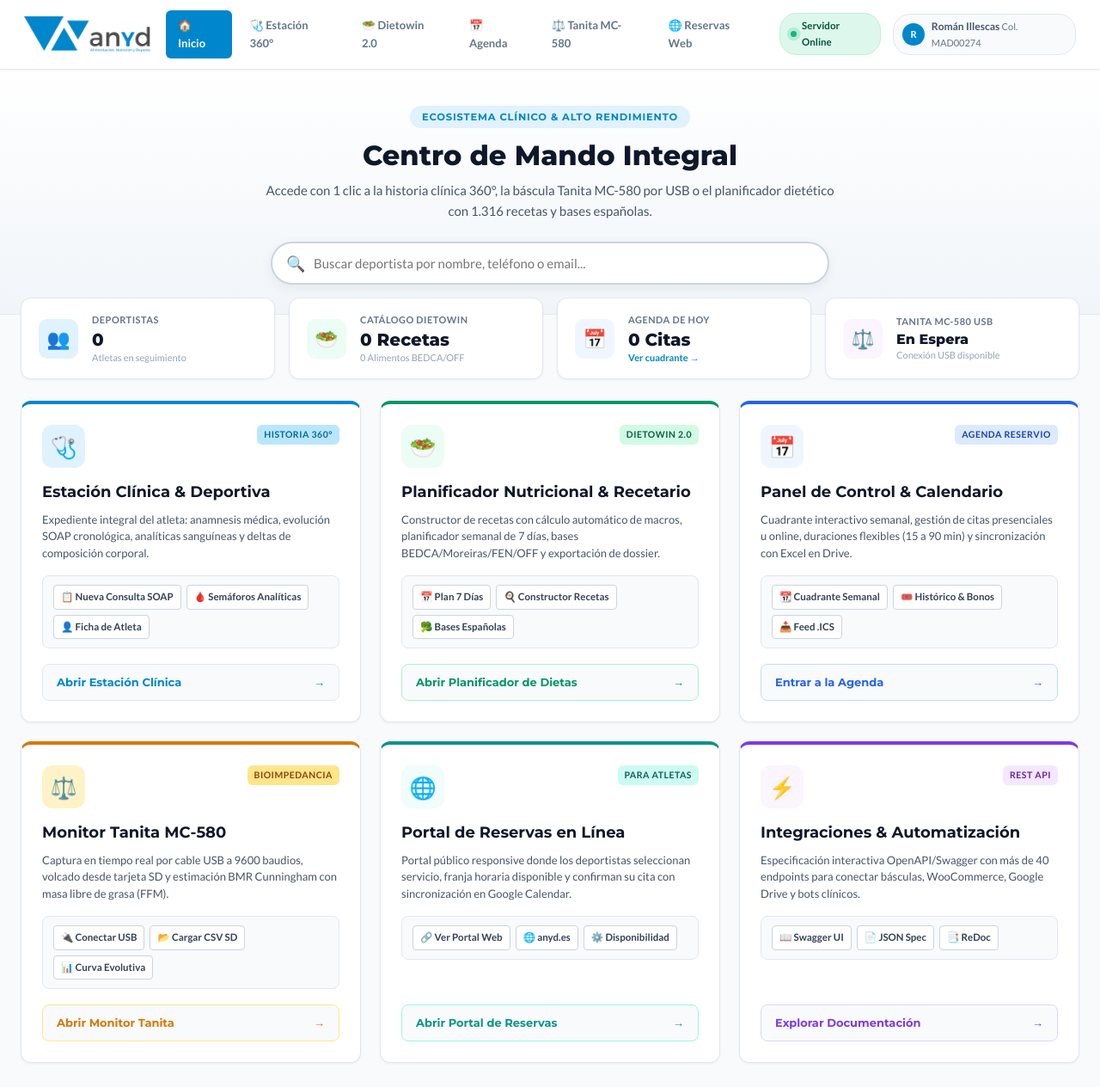
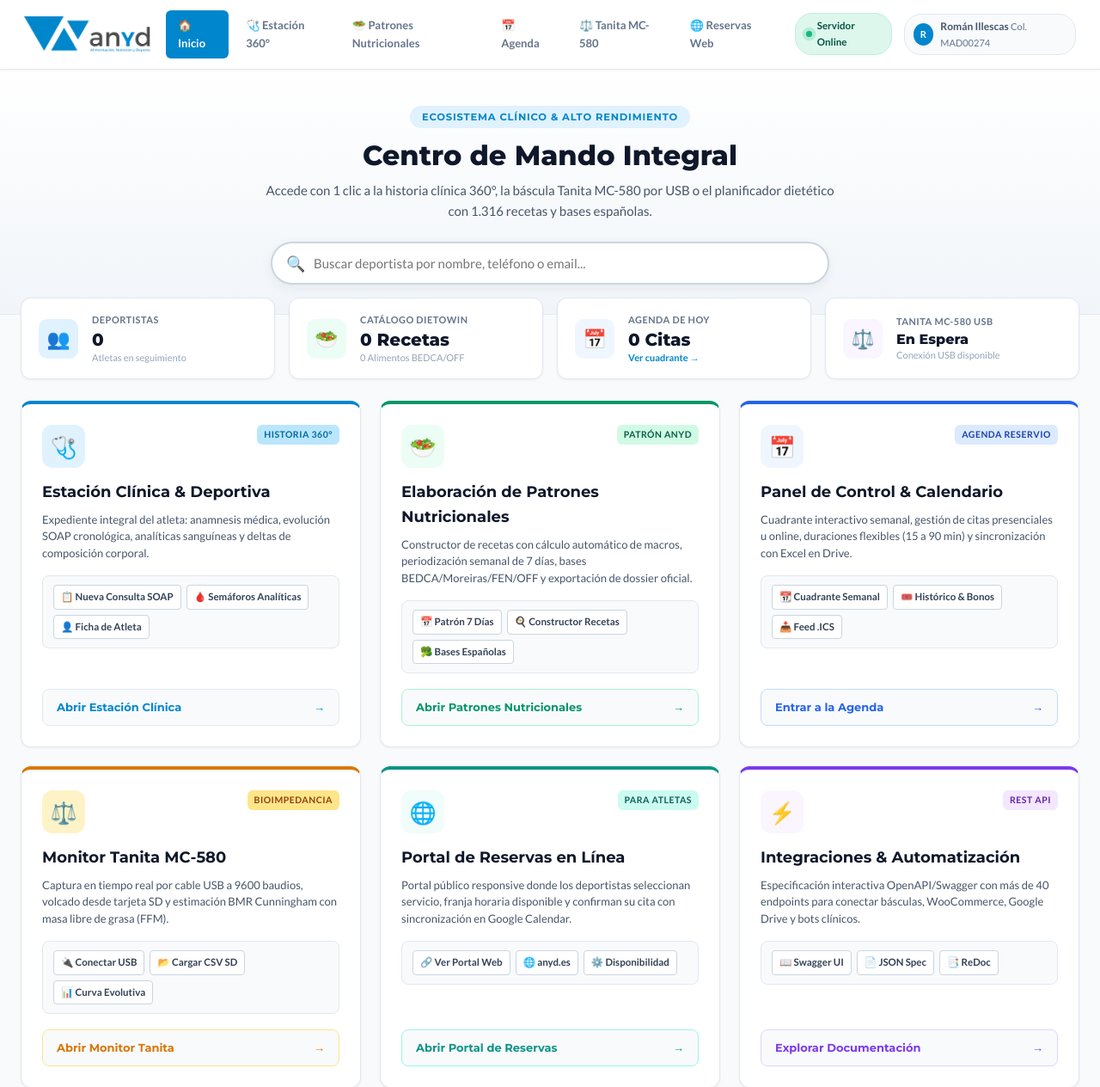
Before and after one commit to RillescasIA/agente-anyd, a FastAPI app: page / in a window 1280 px wide. Shown: the top 1264 px of the page at 86% size. Run offline with FastAPI, Linux system fonts and the light colour scheme; data that the repository does not hold is empty.

Commit message:
fix(terminologia): sustituir 'dietas/dieta' por 'Patrones Nutricionales / Patrón Nutricional' en toda la interfaz y rutas

```diff
--- a/main.py
+++ b/main.py
@@ -1355,8 +1355,10 @@ class SavePlanRequest(BaseModel):
     weekly_data: Optional[Dict[str, Any]] = None
     notes: Optional[str] = ""
 
+@app.get("/patrones-nutricionales", response_class=HTMLResponse)
+@app.get("/patron-nutricional", response_class=HTMLResponse)
 @app.get("/dietas", response_class=HTMLResponse)
-def page_dietas(request: Request, client: Optional[str] = None):
+def page_patrones_nutricionales(request: Request, client: Optional[str] = None):
     conn = get_db()
     cursor = conn.cursor()
     cursor.execute("SELECT id, fullname, phone, email FROM clients ORDER BY fullname ASC")
--- a/templates/admin.html
+++ b/templates/admin.html
@@ -571,7 +571,7 @@
                 <li class="nav-item {% if current_tab != 'past' %}active{% endif %}"><a href="/admin">📅 Calendario</a></li>
                 <li class="nav-item {% if current_tab == 'past' %}active{% endif %}"><a href="/admin?tab=past">🎟️ Histórico / Bonos (Excel)</a></li>
                 <li class="nav-item"><a href="/consulta" style="color:var(--anyd-blue); font-weight:700; background:rgba(0,134,205,0.08);">🩺 Estación Clínica</a></li>
-                <li class="nav-item"><a href="/dietas" style="color:#059669; font-weight:700;">🥗 Dietowin 2.0</a></li>
+                <li class="nav-item"><a href="/patrones-nutricionales" style="color:#059669; font-weight:700;">🥗 Patrones Nutricionales</a></li>
                 <li class="nav-item"><a href="/tanita">⚖️ Tanita MC-580</a></li>
                 <li class="nav-item"><a href="/reservar" target="_blank">🔗 Reservas en línea</a></li>
                 <li class="nav-item"><a href="javascript:void(0)" onclick="openGcalModal()" style="color:#0284c7; background:rgba(2, 132, 199, 0.08);">📲 Google Calendar (.ics)</a></li>
@@ -1754,7 +1754,7 @@
 
         function actionDietowin() {
             const name = document.getElementById('d-client-name').innerText;
-            window.location.href = `/dietas?client=${encodeURIComponent(name)}`;
+            window.location.href = `/patrones-nutricionales?client=${encodeURIComponent(name)}`;
         }
 
         function actionConsulta() {
--- a/templates/consulta.html
+++ b/templates/consulta.html
@@ -463,7 +463,7 @@
                 <li class="nav-item"><a href="/admin">📅 Calendario</a></li>
                 <li class="nav-item"><a href="/admin?tab=past">👥 Histórico / Bonos</a></li>
                 <li class="nav-item active"><a href="/consulta">🩺 Estación Clínica & 360°</a></li>
-                <li class="nav-item"><a href="/dietas">🥗 Dietowin 2.0</a></li>
+                <li class="nav-item"><a href="/patrones-nutricionales">🥗 Patrones Nutricionales</a></li>
                 <li class="nav-item"><a href="/tanita">⚖️ Tanita MC-580</a></li>
                 <li class="nav-item"><a href="/reservar" target="_blank">🌐 Reservas</a></li>
             </ul>
@@ -900,8 +900,8 @@
                         <button type="button" class="btn-anyd btn-success" onclick="generateSmartMenuForAthlete()">
                             ⚡ Generar Menú Inteligente (1 Clic)
                         </button>
-                        <a href="/dietas" target="_blank" class="btn-anyd btn-outline">
-                            📖 Abrir Editor Dietowin 2.0
+                        <a href="/patrones-nutricionales" target="_blank" class="btn-anyd btn-outline">
+                            🥗 Abrir Patrones Nutricionales
                         </a>
                     </div>
                 </div>
--- a/templates/index.html
+++ b/templates/index.html
@@ -579,7 +579,7 @@
             <ul class="nav-links">
                 <li class="nav-item active"><a href="/">🏠 Inicio</a></li>
                 <li class="nav-item"><a href="/consulta">🩺 Estación 360°</a></li>
-                <li class="nav-item"><a href="/dietas">🥗 Dietowin 2.0</a></li>
+                <li class="nav-item"><a href="/patrones-nutricionales">🥗 Patrones Nutricionales</a></li>
                 <li class="nav-item"><a href="/admin">📅 Agenda</a></li>
                 <li class="nav-item"><a href="/tanita">⚖️ Tanita MC-580</a></li>
                 <li class="nav-item"><a href="/reservar" target="_blank">🌐 Reservas Web</a></li>
@@ -692,24 +692,24 @@
                 </a>
             </div>
 
-            <!-- 2. DIETOWIN 2.0 (PLANIFICADOR & RECETAS) -->
+            <!-- 2. ELABORACIÓN DE PATRONES NUTRICIONALES -->
             <div class="module-card" style="border-top: 4px solid #059669;">
                 <div>
                     <div class="card-header-row">
                         <div class="card-icon" style="background:#ECFDF5;">🥗</div>
-                        <span class="card-tag" style="background:#D1FAE5; color:#065F46;">Dietowin 2.0</span>
+                        <span class="card-tag" style="background:#D1FAE5; color:#065F46;">Patrón ANyD</span>
                     </div>
-                    <h2 class="card-title">Planificador Nutricional & Recetario</h2>
-                    <p class="card-desc">Constructor de recetas con cálculo automático de macros, planificador semanal de 7 días, bases BEDCA/Moreiras/FEN/OFF y exportación de dossier.</p>
+                    <h2 class="card-title">Elaboración de Patrones Nutricionales</h2>
+                    <p class="card-desc">Constructor de recetas con cálculo automático de macros, periodización semanal de 7 días, bases BEDCA/Moreiras/FEN/OFF y exportación de dossier oficial.</p>
 
                     <div class="quick-actions-bar">
-                        <a href="/dietas" class="quick-action-link">📅 Plan 7 Días</a>
-                        <a href="/dietas#recipes" class="quick-action-link">🍳 Constructor Recetas</a>
-                        <a href="/dietas#foods" class="quick-action-link">🥦 Bases Españolas</a>
+                        <a href="/patrones-nutricionales" class="quick-action-link">📅 Patrón 7 Días</a>
+                        <a href="/patrones-nutricionales#recipes" class="quick-action-link">🍳 Constructor Recetas</a>
+                        <a href="/patrones-nutricionales#foods" class="quick-action-link">🥦 Bases Españolas</a>
                     </div>
                 </div>
-                <a href="/dietas" class="card-main-btn" style="color:#059669; border-color:#A7F3D0;">
-                    <span>Abrir Planificador de Dietas</span>
+                <a href="/patrones-nutricionales" class="card-main-btn" style="color:#059669; border-color:#A7F3D0;">
+                    <span>Abrir Patrones Nutricionales</span>
                     <span class="arrow">→</span>
                 </a>
             </div>
@@ -893,8 +893,8 @@
                                     <a href="/consulta?client_id=${a.id}" class="btn-pill-action pill-soap" title="Historia Clínica">
                                         🩺 Consulta 360°
                                     </a>
-                                    <a href="/dietas?client=${encodeURIComponent(a.fullname)}" class="btn-pill-action pill-diet" title="Plan Nutricional">
-                                        🥗 Dieta
+                                    <a href="/patrones-nutricionales?client=${encodeURIComponent(a.fullname)}" class="btn-pill-action pill-diet" title="Patrón Nutricional">
+                                        🥗 Patrón Nutricional
                                     </a>
                                     <a href="/tanita?client=${encodeURIComponent(a.fullname)}" class="btn-pill-action pill-tanita" title="Tanita MC-580">
                                         ⚖️ Tanita
--- a/templates/tanita.html
+++ b/templates/tanita.html
@@ -211,7 +211,7 @@
             <div class="btn-group">
                 <a href="/" class="btn-anyd btn-outline">🏠 Menú Principal</a>
                 <a href="/admin" class="btn-anyd btn-outline">📅 Calendario</a>
-                <a href="/dietas" class="btn-anyd btn-outline" style="color:#059669; font-weight:700;">🥗 Dietowin 2.0</a>
+                <a href="/patrones-nutricionales" class="btn-anyd btn-outline" style="color:#059669; font-weight:700;">🥗 Patrones Nutricionales</a>
                 <button onclick="simulateMeasurement()" class="btn-anyd btn-outline">🚀 Simular Prueba</button>
             </div>
         </div>
```
Also changed, not shown: templates/dietas.html (+25 -25 lines).
